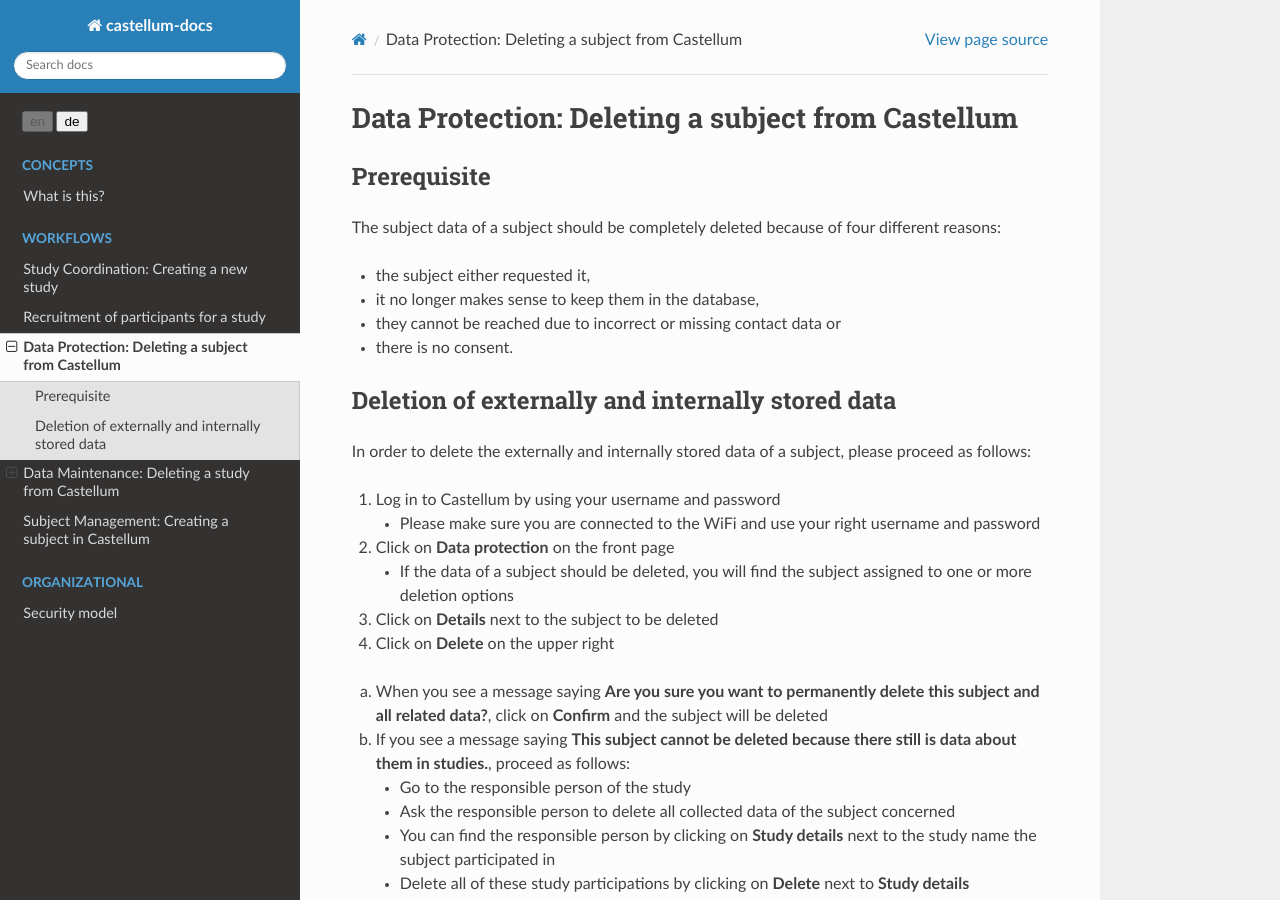
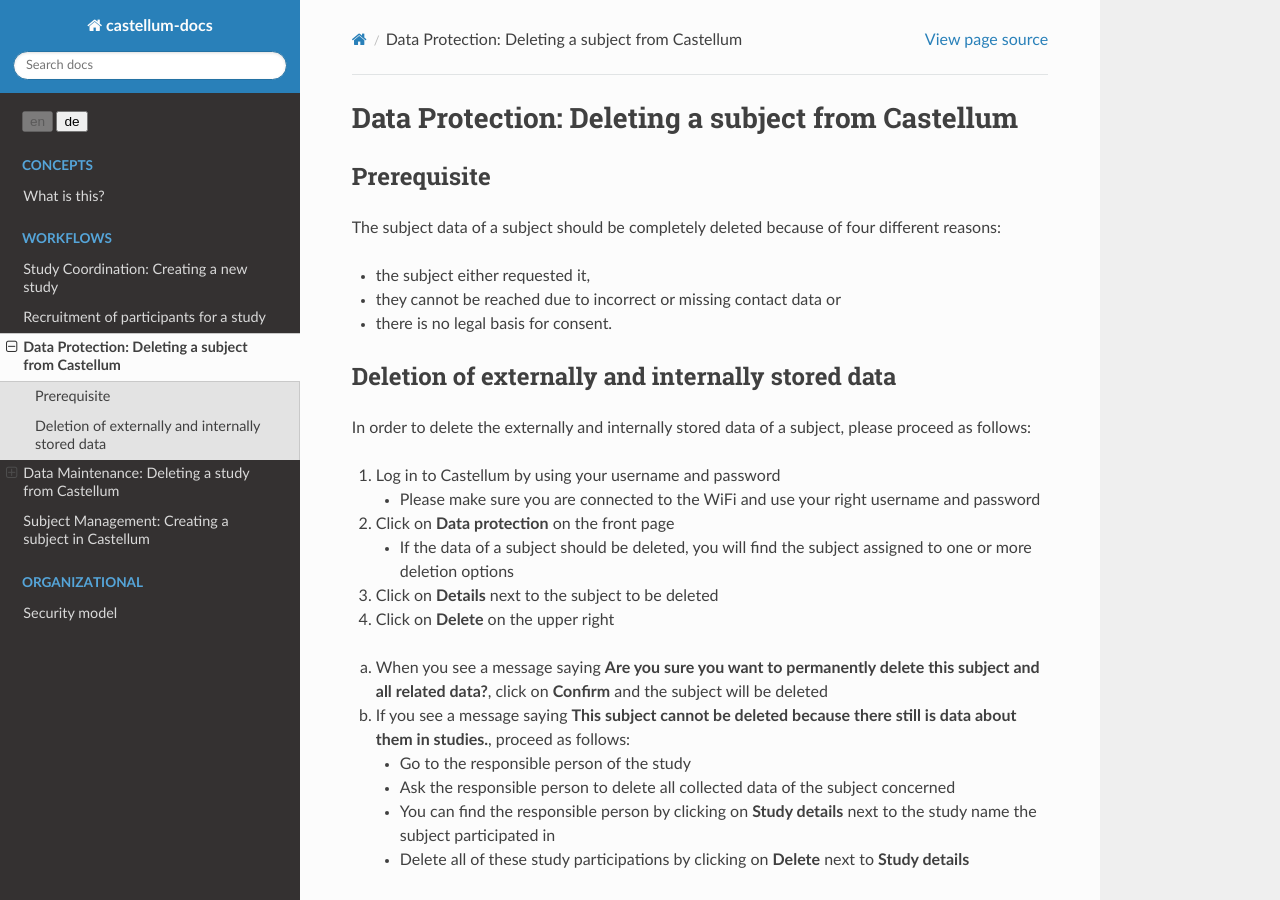
Before and after one commit to DouglasNeuroInformatics/castellum, a Sphinx documentation site: the page built from source/workflows/deleting.rst, in a window 1280 px wide and 900 px high. Built offline with Sphinx 7.4.7 and the Read the Docs theme 2.0.0, drawn with Linux system fonts in a browser that asks for light colours.

Commit message:
Update deleting.rst

```diff
--- a/source/workflows/deleting.rst
+++ b/source/workflows/deleting.rst
@@ -8,9 +8,8 @@ The subject data of a subject should be completely deleted because of four
 different reasons:
 
 -   the subject either requested it,
--   it no longer makes sense to keep them in the database,
 -   they cannot be reached due to incorrect or missing contact data or
--   there is no consent.
+-   there is no legal basis for consent.
 
 Deletion of externally and internally stored data
 -------------------------------------------------
```
